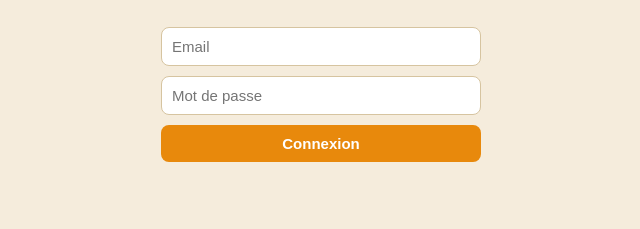
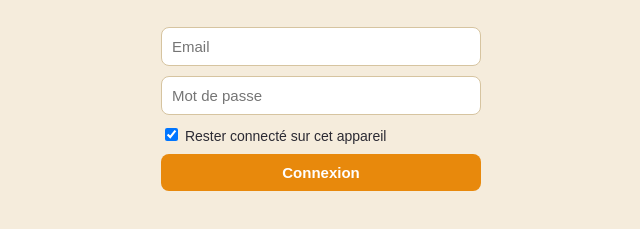
Before and after one commit to prise3en1/Prise3in1, a plain HTML site: page admin.html in a window 1280 px wide. Shown: the part 127-356 px from the top of the page, without its empty margins (319-959 px from the left). Drawn offline with nearby package versions, Linux system fonts and the light colour scheme.

Commit message:
Refactor login form and session management

```diff
--- a/admin.html
+++ b/admin.html
@@ -12,7 +12,11 @@ button{background:#e8890c;color:#fff;border:0;font-weight:bold;cursor:pointer}
 th{background:#e8890c;color:#fff}td,th{padding:8px;border-bottom:1px solid #e2d3b5;text-align:start;white-space:nowrap}
 .Confirmed{background:#c6efce}.Waiting{background:#ffeb9c}.False\ order{background:#ffc7ce}.On\ check{background:#bdd7ee}.Double\ order{background:#e4c8f0}
 </style></head><body>
-<div id="login"><h2>Admin</h2><input id="em" type="email" placeholder="Email"><input id="pw" type="password" placeholder="Mot de passe"><button id="go">Connexion</button><small id="err"></small></div>
+<form id="login"><h2>Admin</h2>
+ <input id="em" name="email" type="email" placeholder="Email" autocomplete="username" required>
+ <input id="pw" name="password" type="password" placeholder="Mot de passe" autocomplete="current-password" required>
+ <label style="font-size:14px"><input type="checkbox" id="rm" checked style="width:auto"> Rester connecté sur cet appareil</label>
+ <button id="go" type="submit">Connexion</button><small id="err" style="color:#c00"></small></form>
 <div id="app">
  <div class="bar"><b id="cnt"></b><select id="flt"><option value="">Tous</option><option>Confirmed</option><option>Waiting</option><option>False order</option><option>On check</option><option>Double order</option></select><button id="rf">Actualiser</button><button id="out">Déconnexion</button></div>
  <div class="w"><table><thead><tr><th>Date</th><th>Nom</th><th>Téléphone</th><th>Wilaya</th><th>Adresse</th><th>Qté</th><th>Livraison</th><th>Prix liv.</th><th>Total</th><th>Statut</th></tr></thead><tbody id="rows"></tbody></table></div>
@@ -22,7 +26,10 @@ const SUPABASE_URL="https://uuqrprzkinlkxovzfjsm.supabase.co", SUPABASE_KEY="eyJ
 const $=s=>document.querySelector(s);
 if(!SUPABASE_URL||!SUPABASE_KEY){$("#err").textContent="⚠️ SUPABASE_URL / SUPABASE_KEY manquants dans admin.html";throw new Error("missing keys")}
 if(!window.supabase){$("#err").textContent="⚠️ Bibliothèque Supabase non chargée (vérifiez la connexion)";throw new Error("lib")}
-const sb=supabase.createClient(SUPABASE_URL,SUPABASE_KEY);
+const store=()=>localStorage.getItem("rm")==="0"?sessionStorage:localStorage;
+const sb=supabase.createClient(SUPABASE_URL,SUPABASE_KEY,{auth:{persistSession:true,autoRefreshToken:true,
+ storage:{getItem:k=>store().getItem(k),setItem:(k,v)=>store().setItem(k,v),removeItem:k=>{localStorage.removeItem(k);sessionStorage.removeItem(k)}}}});
+if(localStorage.getItem("rm_email"))$("#em").value=localStorage.getItem("rm_email");
 const ST=["Confirmed","Waiting","False order","On check","Double order"];
 const esc=t=>String(t??"").replace(/[&<>"]/g,c=>({"&":"&amp;","<":"&lt;",">":"&gt;",'"':"&quot;"}[c]));
 async function load(){
@@ -35,6 +42,6 @@ async function load(){
 }
 $("#rows").onchange=async e=>{const s=e.target;const {error}=await sb.from("orders").update({status:s.value}).eq("id",s.dataset.id);if(error)alert(error.message);else s.className=s.value};
 async function show(){const {data}=await sb.auth.getSession();const ok=!!data.session;$("#login").style.display=ok?"none":"grid";$("#app").style.display=ok?"block":"none";if(ok)load()}
-$("#go").onclick=async()=>{const {error}=await sb.auth.signInWithPassword({email:$("#em").value,password:$("#pw").value});if(error)$("#err").textContent=error.message;else show()};
+$("#login").onsubmit=async e=>{e.preventDefault();localStorage.setItem("rm",$("#rm").checked?"1":"0");if($("#rm").checked)localStorage.setItem("rm_email",$("#em").value);else localStorage.removeItem("rm_email");const {error}=await sb.auth.signInWithPassword({email:$("#em").value,password:$("#pw").value});if(error)$("#err").textContent=error.message;else show()};
 $("#out").onclick=async()=>{await sb.auth.signOut();show()};$("#rf").onclick=load;$("#flt").onchange=load;show();
 </script></body></html>
```
